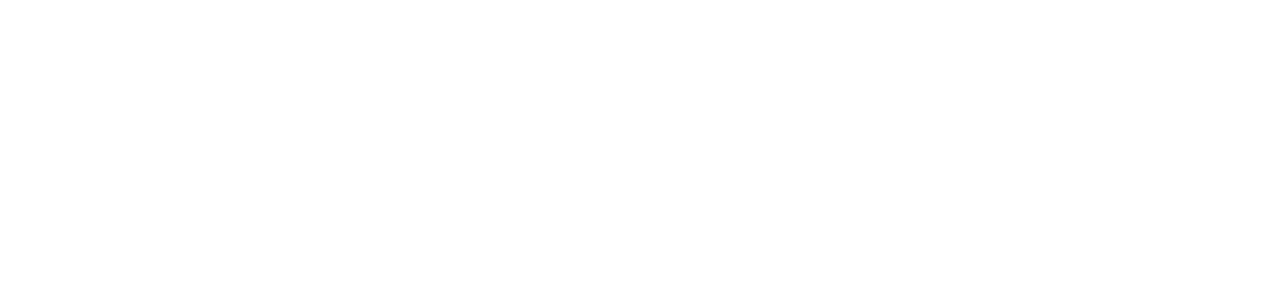
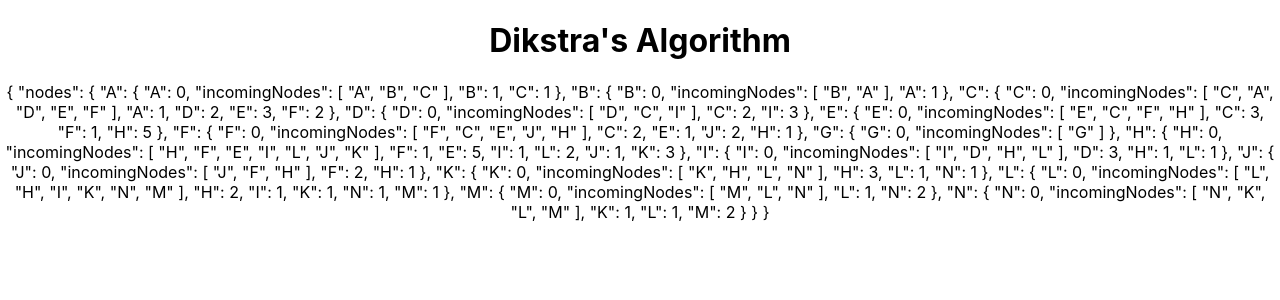
Before and after one commit to rscarbel/dijkstras-algorithm, a React (Create React App) app: page / in a window 1280 px wide. Shown: the top 300 px of the page. Built offline with nearby package versions, Linux system fonts and the light colour scheme.

Commit message:
Display generated sample graph as text on page

```diff
--- a/src/App.js
+++ b/src/App.js
@@ -1,10 +1,12 @@
-import dikstraAlorithm from './components/dikstraAlgorithm';
+import DikstrasAlgorithm from './components/DikstrasAlgorithm'
+import React from 'react';
 import './App.css';
 
 function App() {
   return (
     <div className="App">
-      <dikstraAlorithm />
+      <h1>Dikstra's Algorithm</h1>
+      <DikstrasAlgorithm />
     </div>
   );
 }
--- /dev/null
+++ b/src/components/DikstrasAlgorithm.js
@@ -0,0 +1,11 @@
+import sampleGraph from "./sampleGraph";
+
+
+const DikstrasAlorithm = (props) => {
+  let exampleGraph = JSON.stringify(sampleGraph,null,2)
+  return <p>
+    {exampleGraph}
+    </p>
+};
+
+export default DikstrasAlorithm;
--- a/src/components/dikstraAlgorithm.js
+++ /dev/null
@@ -1,6 +0,0 @@
-const dikstraAlorithm = () => {
-  return <>
-  </>;
-};
-
-export default dikstraAlorithm;
```
